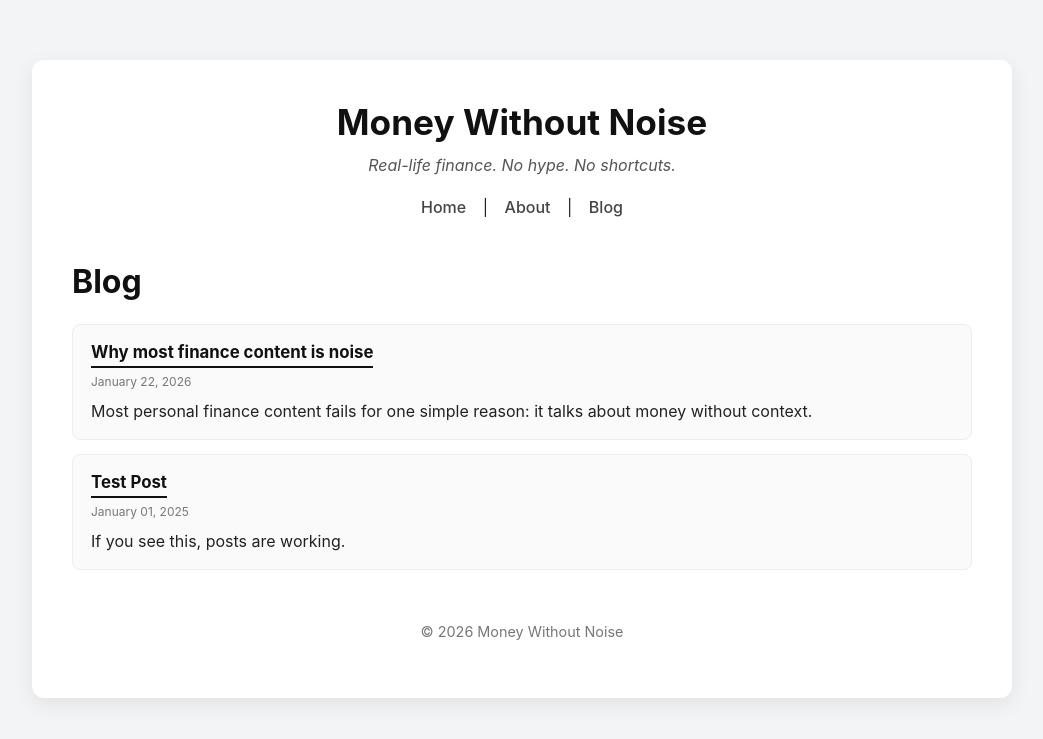
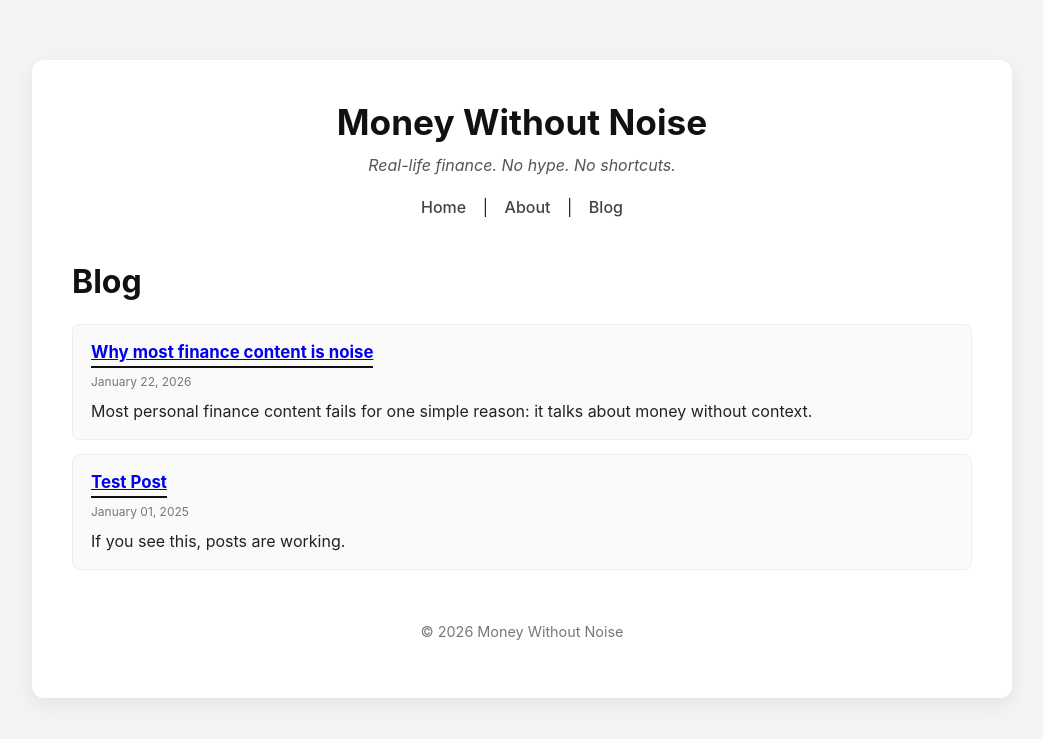
Before and after one commit to HarieshMK/HarieshMK.github.io, a Jekyll site: the page built from blog.html, in a window 1280 px wide. Shown: the top 739 px of the page, without its empty margins (118-1161 px from the left). Built offline with Jekyll 4.4.1, drawn with Linux system fonts in a browser that asks for light colours.

Commit message:
Update blog.html

```diff
--- a/blog.html
+++ b/blog.html
@@ -9,7 +9,9 @@
   {% for post in site.posts %}
     <a href="{{ post.url }}" class="post-card-link">
       <div class="post-card">
-        <h2 class="post-title">{{ post.title }}</h2>
+  <h2 class="post-title">
+    <a href="{{ post.url }}">{{ post.title }}</a>
+  </h2>
 
   <p class="post-date">
     {{ post.date | date: "%B %d, %Y" }}
```
Lines whose indentation alone changed are shown as unchanged.
